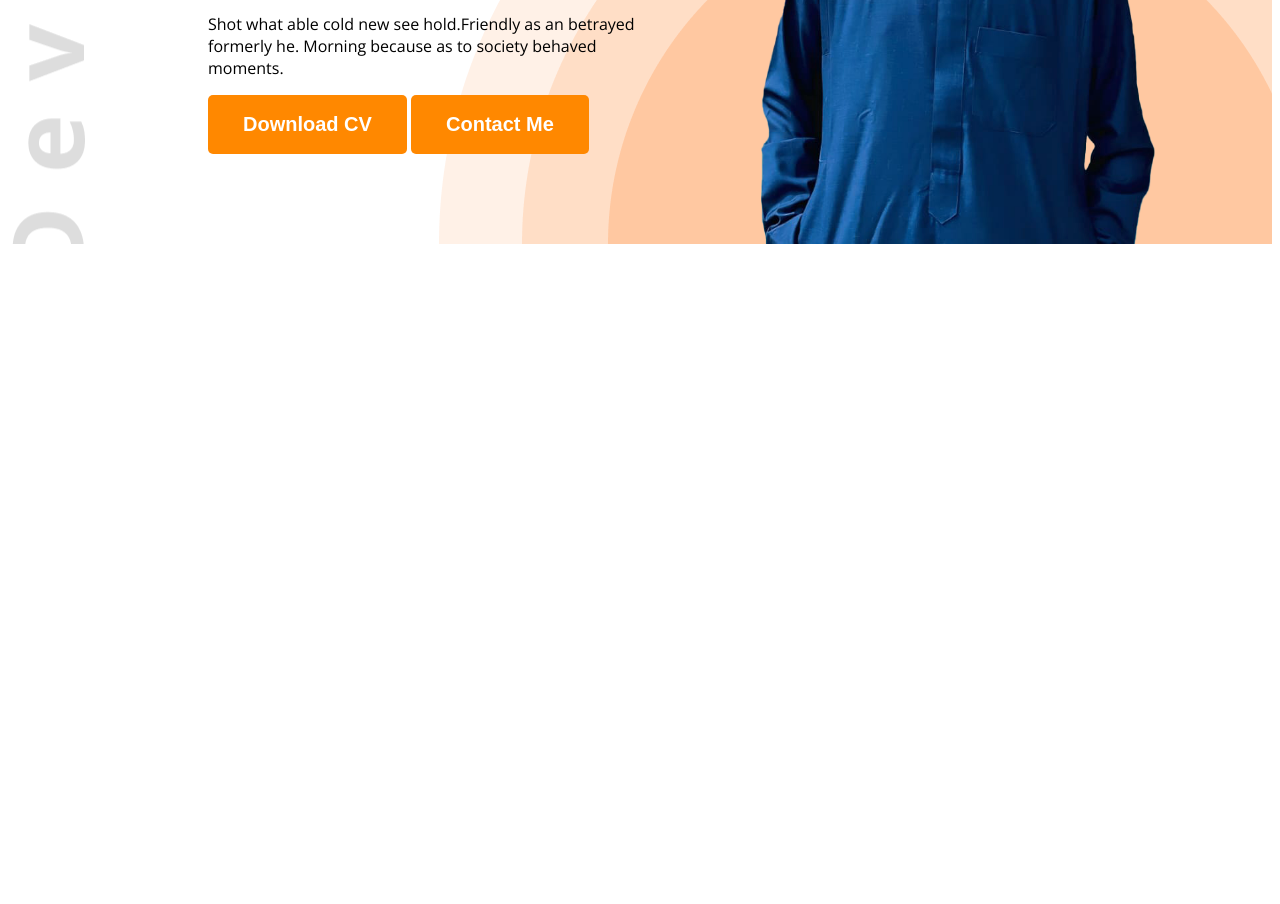
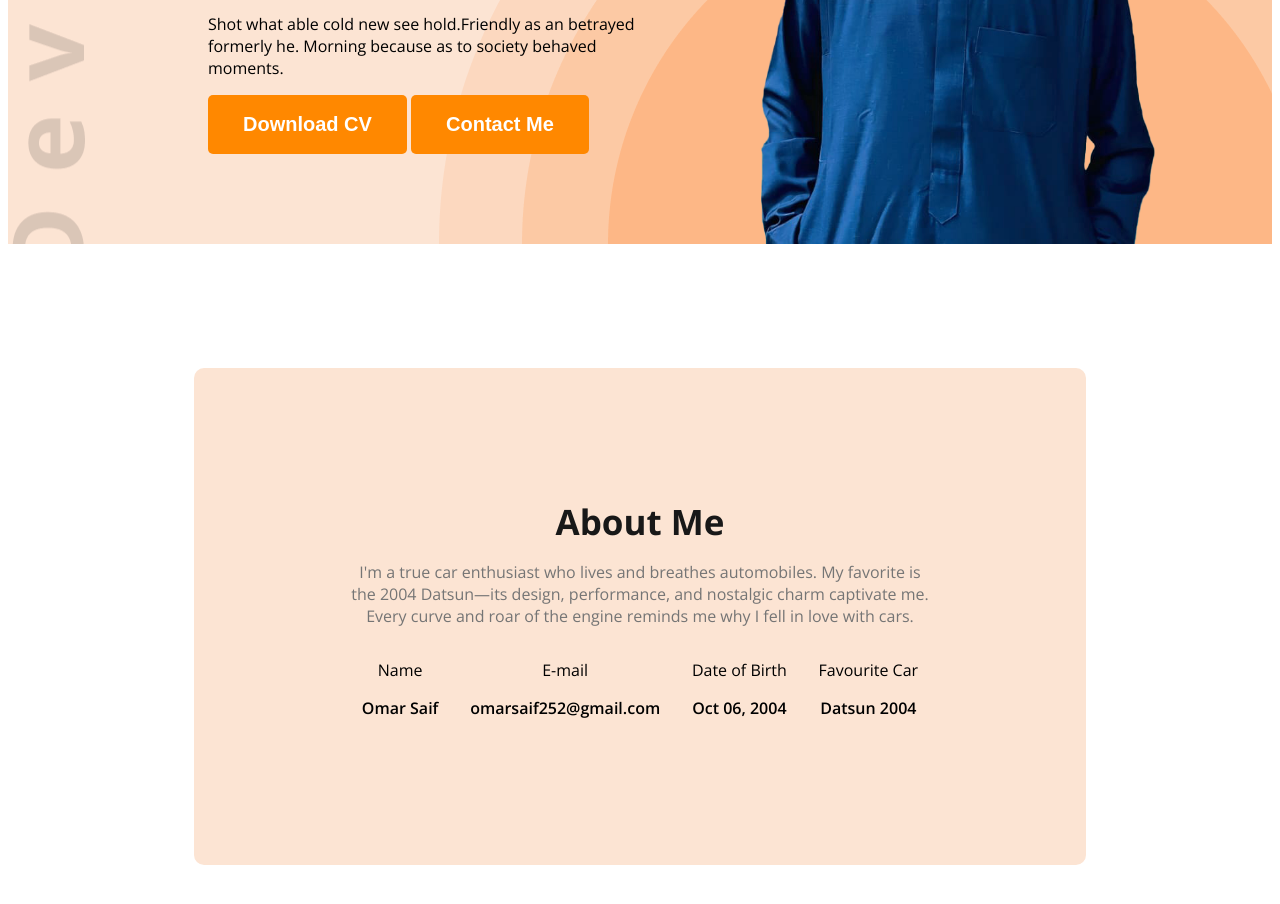
Before and after one commit to Omar-saif/fokira-portfolio, a plain HTML site: page index.html in a window 1280 px wide. Shown: the part 500-1404 px from the top of the page. Before the commit the page ends 800 px from the top, so only its background shows below. Drawn offline with nearby package versions, Linux system fonts and the light colour scheme.

Commit message:
Fourth commit

```diff
--- a/css/style.css
+++ b/css/style.css
@@ -10,6 +10,9 @@
 }
 
 /* Shared Style */
+.secondary-bg{
+    background-color: #fce4d3;
+}
 .text-primarty{
     color: #ff8800;
 }
@@ -27,6 +30,16 @@
     border: none;
 }
 
+.section-title{
+    font-size: 35px;
+    font-weight: bold;
+    color: #181818;
+}
+
+.section-description{
+    font-size: 18;
+    color: #757575;
+}
 /* header */
 .header{
     background-image: url('../images/developer.png'), url('../images/header_bg.png');
@@ -87,3 +100,27 @@ nav li a{
 .banner-pp{
     width: 584px;
 }
+
+/* main styles */
+main{
+    max-width: 1140px;
+    margin: 0 auto;
+}
+
+/* about styles */
+.about{
+    border-radius: 10px;
+    padding: 130px 152px;
+    text-align: center;
+    margin: 124px;
+
+}
+
+.about-items{
+    display: flex;
+    justify-content: space-around;
+}
+
+.item-description{
+    font-weight: 600;
+}
--- a/index.html
+++ b/index.html
@@ -13,7 +13,7 @@
 </head>
 
 <body class="open-sans-normal">
-    <header class="header">
+    <header class="header secondary-bg">
         <nav>
             <h3 class="nav-title">دد<span class="text-primarty">س</span>ن</h3>
             <ul>
@@ -36,7 +36,30 @@
         </div>
     </header>
     <main>
-
+        <section class="about secondary-bg">
+            <h class="section-title">About Me</h>
+            <p class="section-description">
+                I'm a true car enthusiast who lives and breathes automobiles. My favorite is the 2004 Datsun—its design, performance, and nostalgic charm captivate me. Every curve and roar of the engine reminds me why I fell in love with cars.
+            </p>
+            <div class="about-items">
+                <div class="about-item">
+                    <p class="item-title">Name</p>
+                    <p class="item-description">Omar Saif</p>
+                </div>
+                <div class="about-item">
+                    <p class="item-title">E-mail</p>
+                    <p class="item-description">omarsaif252@gmail.com</p>
+                </div>
+                <div class="about-item">
+                    <p class="item-title">Date of Birth</p>
+                    <p class="item-description">Oct 06, 2004</p>
+                </div>
+                <div class="about-item">
+                    <p class="item-title">Favourite Car</p>
+                    <p class="item-description">Datsun 2004</p>
+                </div>
+            </div>
+        </section>
     </main>
     <footer>
 
```
